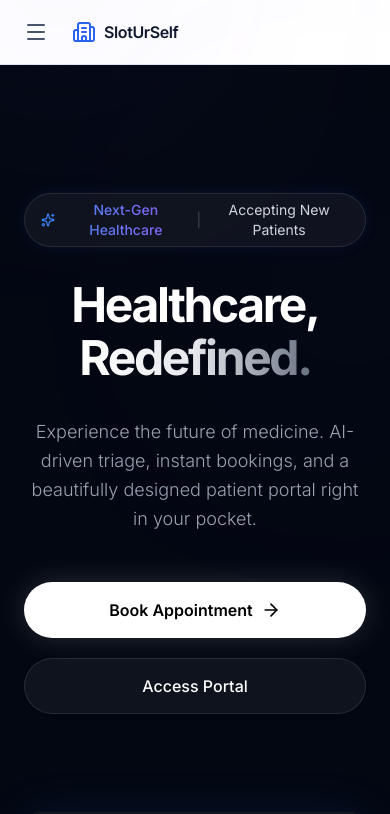
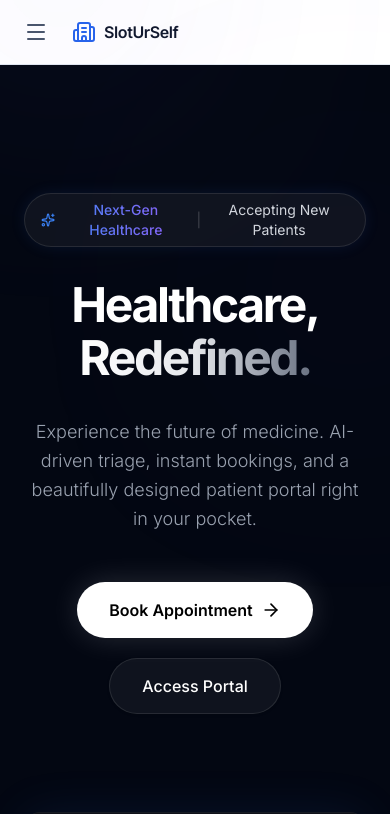
Before and after one commit to Sharathhhh22/Slot-Yourself, a Next.js app: page / in a window 390 px wide. Shown: the top 814 px of the page. Built offline with nearby package versions, Linux system fonts and the light colour scheme.

Commit message:
Fix button alignment on homepage

```diff
--- a/src/app/page.tsx
+++ b/src/app/page.tsx
@@ -103,14 +103,14 @@ export default function LandingPage() {
 
             <motion.div
               initial="hidden" animate="visible" variants={fadeUp} transition={{ delay: 0.2 }}
-              className="flex flex-col sm:flex-row gap-5 w-full sm:w-auto"
+              className="flex flex-col sm:flex-row items-center justify-center gap-5 w-full"
             >
-              <Button asChild size="lg" className="h-14 px-8 rounded-full bg-white text-black hover:bg-gray-100 hover:scale-105 transition-all duration-300 font-semibold text-base shadow-[0_0_30px_rgba(255,255,255,0.15)]">
+              <Button asChild size="lg" className="h-14 px-8 rounded-full bg-white text-black hover:bg-gray-100 hover:scale-105 transition-all duration-300 font-semibold text-base shadow-[0_0_30px_rgba(255,255,255,0.15)] flex items-center justify-center">
                 <Link href="/appointments/new">
                   Book Appointment <ArrowRight className="ml-2 h-5 w-5" />
                 </Link>
               </Button>
-              <Button asChild variant="outline" size="lg" className="h-14 px-8 rounded-full border-white/10 bg-white/5 backdrop-blur-md hover:bg-white/10 text-white transition-all duration-300 font-medium text-base">
+              <Button asChild variant="outline" size="lg" className="h-14 px-8 rounded-full border-white/10 bg-white/5 backdrop-blur-md hover:bg-white/10 text-white transition-all duration-300 font-medium text-base flex items-center justify-center">
                 <Link href="/login">Access Portal</Link>
               </Button>
             </motion.div>
@@ -263,7 +263,7 @@ export default function LandingPage() {
             <div className="absolute inset-0 bg-gradient-to-b from-[#3b82f6]/10 to-transparent"></div>
             <h2 className="relative z-10 text-4xl md:text-6xl font-bold mb-6 tracking-tight">The Future of Health is Here.</h2>
             <p className="relative z-10 text-xl text-gray-400 mb-10 font-light">Join the revolution. Fast, secure, and intelligent care.</p>
-            <Button asChild size="lg" className="relative z-10 h-14 px-10 rounded-full bg-white text-black hover:bg-gray-200 transition-colors font-semibold shadow-[0_0_30px_rgba(255,255,255,0.2)]">
+            <Button asChild size="lg" className="relative z-10 h-14 px-10 rounded-full bg-white text-black hover:bg-gray-200 transition-colors font-semibold shadow-[0_0_30px_rgba(255,255,255,0.2)] inline-flex items-center justify-center">
               <Link href="/appointments/new">
                 Start Your Journey <ChevronRight className="ml-2 h-5 w-5" />
               </Link>
```
